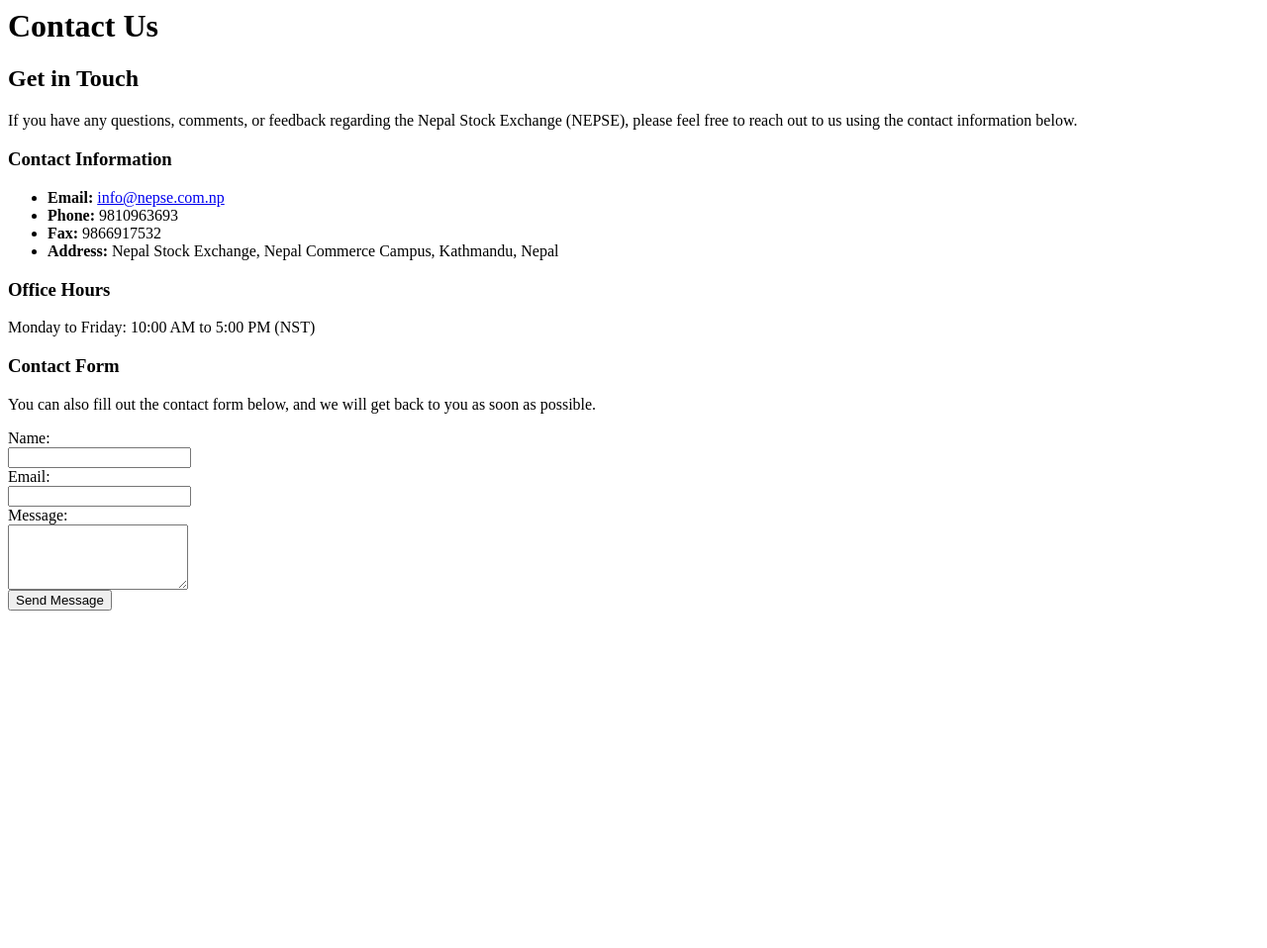
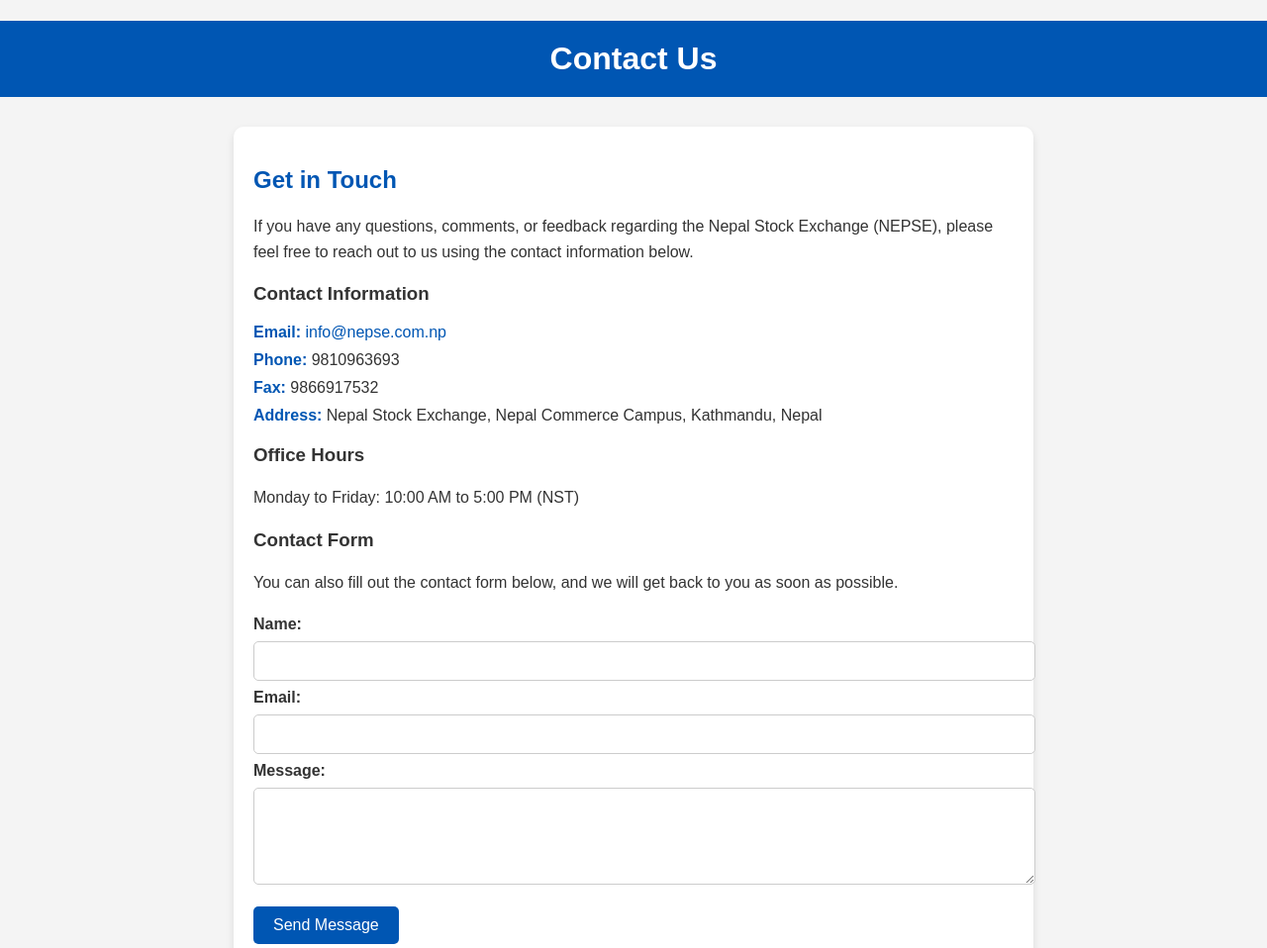
Before and after one commit to Asmit34/nepse_ui, a Django app: page /contact/ in a window 1280 px wide. Shown: the top 958 px of the page at 99% size. Before the commit the page ends 617 px from the top, so only its background shows below. Run offline with Django 5.2, Linux system fonts and the light colour scheme.

Commit message:
Add files via upload

```diff
--- a/stock-management-system-main/app/main.py
+++ b/stock-management-system-main/app/main.py
@@ -10,14 +10,18 @@
     'database': 'nepse'
 }
 
+# Create the database connection using SQLAlchemy
 connection_string = f"postgresql://{db_config['user']}:{db_config['password']}@{db_config['host']}:{db_config['port']}/{db_config['database']}"
 engine = create_engine(connection_string)
 
+# Read CSV file into pandas DataFrame
 csv_file_path = r'C:\Users\Asmit\Desktop\stock-management-system-main\agm_reports.csv'
 df = pd.read_csv(csv_file_path)
 
+# Define the table name where you want to load the data
 table_name = 'agm_reports'
 
+# Load DataFrame to PostgreSQL table
 df.to_sql(table_name, engine, if_exists='append', index=False)
 
 print(f"Data from {csv_file_path} has been successfully loaded into {table_name} table.")
--- a/stock-management-system-main/templates/app/contact.html
+++ b/stock-management-system-main/templates/app/contact.html
@@ -1,3 +1,123 @@
+<!DOCTYPE html>
+<html lang="en">
+<head>
+    <meta charset="UTF-8">
+    <meta name="viewport" content="width=device-width, initial-scale=1.0">
+    <title>Contact Us - NEPSE</title>
+    <style>
+        body {
+            font-family: Arial, sans-serif;
+            background-color: #f4f4f4;
+            margin: 0;
+            padding: 0;
+            color: #333;
+        }
+
+        h1 {
+            text-align: center;
+            background-color: #0056b3;
+            color: white;
+            padding: 20px;
+            margin-bottom: 30px;
+        }
+
+        .contact-section {
+            width: 60%;
+            margin: 0 auto;
+            background-color: white;
+            padding: 20px;
+            border-radius: 10px;
+            box-shadow: 0 4px 8px rgba(0, 0, 0, 0.1);
+        }
+
+        h2 {
+            color: #0056b3;
+        }
+
+        p {
+            line-height: 1.6;
+        }
+
+        ul {
+            list-style-type: none;
+            padding: 0;
+        }
+
+        ul li {
+            margin-bottom: 10px;
+        }
+
+        ul li strong {
+            color: #0056b3;
+        }
+
+        a {
+            color: #0056b3;
+            text-decoration: none;
+        }
+
+        a:hover {
+            text-decoration: underline;
+        }
+
+        form {
+            margin-top: 20px;
+        }
+
+        label {
+            font-weight: bold;
+            color: #333;
+        }
+
+        input[type="text"],
+        input[type="email"],
+        textarea {
+            width: 100%;
+            padding: 10px;
+            margin: 8px 0;
+            border: 1px solid #ccc;
+            border-radius: 5px;
+            font-size: 16px;
+        }
+
+        input[type="submit"] {
+            background-color: #0056b3;
+            color: white;
+            border: none;
+            padding: 10px 20px;
+            border-radius: 5px;
+            cursor: pointer;
+            font-size: 16px;
+            margin-top: 10px;
+        }
+
+        input[type="submit"]:hover {
+            background-color: #003f7f;
+        }
+
+        .office-hours,
+        .contact-info {
+            margin-bottom: 20px;
+        }
+
+        .map-container {
+            margin-top: 20px;
+        }
+
+        iframe {
+            width: 100%;
+            height: 350px;
+            border: 0;
+            border-radius: 10px;
+        }
+
+        @media screen and (max-width: 768px) {
+            .contact-section {
+                width: 90%;
+            }
+        }
+    </style>
+</head>
 <body>
     <h1>Contact Us</h1>
     <div class="contact-section">
@@ -5,7 +125,7 @@
         <p>If you have any questions, comments, or feedback regarding the Nepal Stock Exchange (NEPSE), please feel free to reach out to us using the contact information below.</p>
 
         <h3>Contact Information</h3>
-        <ul>
+        <ul class="contact-info">
             <li><strong>Email:</strong> <a href="mailto:info@nepse.com.np">info@nepse.com.np</a></li>
             <li><strong>Phone:</strong> 9810963693</li>
             <li><strong>Fax:</strong> 9866917532</li>
@@ -13,7 +133,7 @@
         </ul>
 
         <h3>Office Hours</h3>
-        <p>Monday to Friday: 10:00 AM to 5:00 PM (NST)</p>
+        <p class="office-hours">Monday to Friday: 10:00 AM to 5:00 PM (NST)</p>
 
         <h3>Contact Form</h3>
         <p>You can also fill out the contact form below, and we will get back to you as soon as possible.</p>
@@ -30,5 +150,13 @@
 
             <input type="submit" value="Send Message">
         </form>
+
+        <h3>Our Location</h3>
+        <div class="map-container">
+            <!-- Embedded Google Map iframe -->
+            <iframe src="https://www.google.com/maps/embed?pb=!1m18!1m12!1m3!1d113043.84305288777!2d85.17046232530105!3d27.6981344!2m3!1f0!2f0!3f0!3m2!1i1024!2i768!4f13.1!3m3!1m2!1s0x39eb19aea28e68eb%3A0x8516c9c10f731b59!2sNepal%20Stock%20Exchange%20Ltd.!5e0!3m2!1sen!2snp!4v1728382387280!5m2!1sen!2snp"
+                width="600" height="450" style="border:0;" allowfullscreen="" loading="lazy" referrerpolicy="no-referrer-when-downgrade"></iframe>
+        </div>
     </div>
 </body>
+</html>
```
Also changed, not shown: stock-management-system-main/templates/app/terms_conditions.html (+49 -3 lines).
